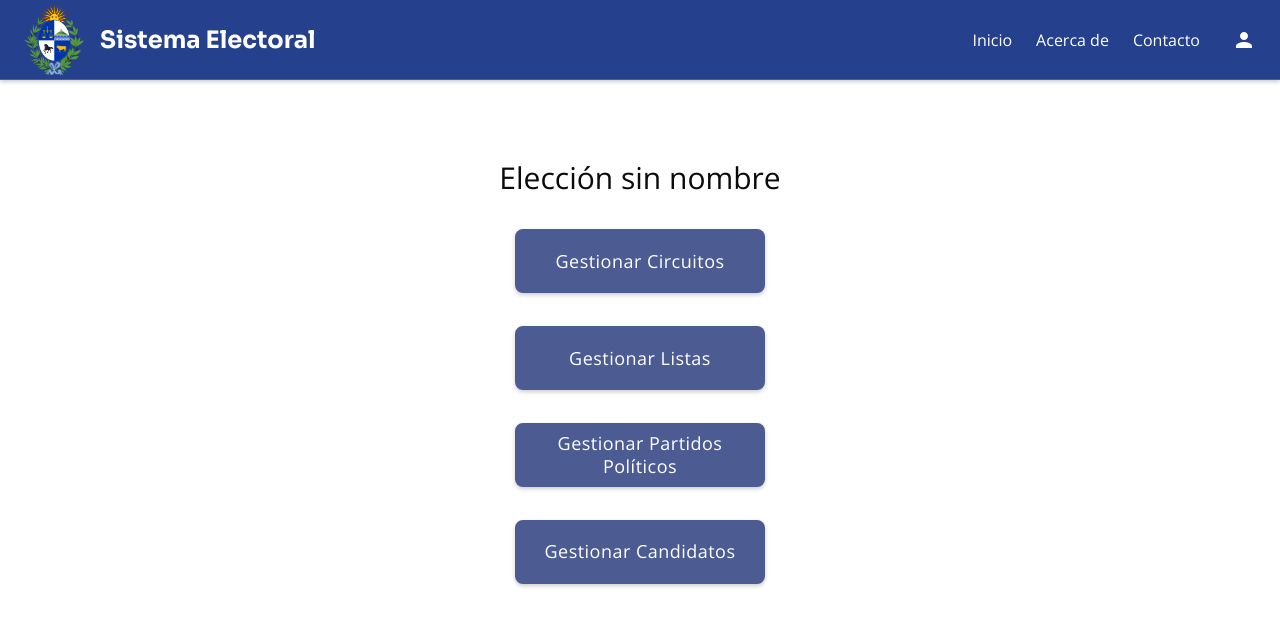
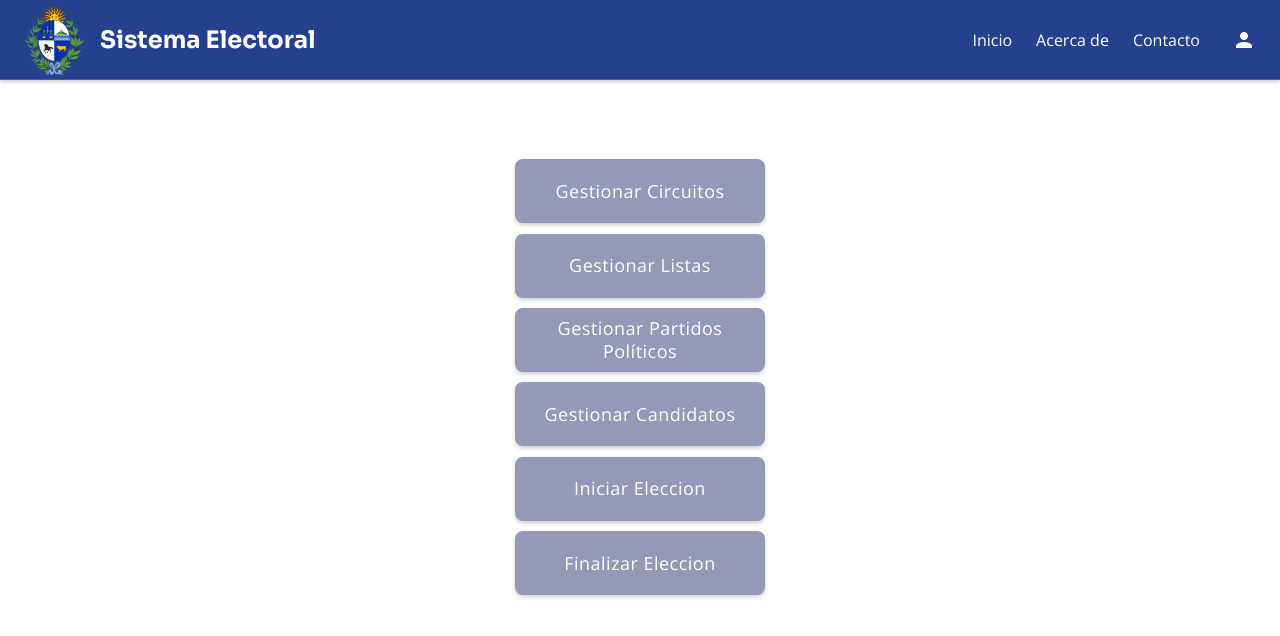
Before and after one commit to maurobarrales25/EleccionesWeb, a React (Vite) app: page /ManageEleccion/1 in a window 1280 px wide. Shown: the top 636 px of the page. Built offline with nearby package versions, Linux system fonts and the light colour scheme; no server answers.

Commit message:
eleccion states and fixes

```diff
--- a/src/api/apiCalls.js
+++ b/src/api/apiCalls.js
@@ -8,6 +8,14 @@ export const logIn = (data) => {
 
 export const getElecciones = () => {
     return axios.get(BASE_URL + 'eleccion/all')
+}
+
+export const getEleccionById = (eleccionId) => {
+    return axios.get(`${BASE_URL}eleccion/${eleccionId}`);
+}
+
+export const updateEleccionHabilitado = (eleccionId, habilitado) => {
+    return axios.post(BASE_URL + 'eleccion/updateHabilitado', null, {params: { eleccionId, habilitado } })
 }
 
 export const getAllCircuitosByEleccion = (eleccionId) => {
--- a/src/pages/CircuitosPage/CircuitosPage.jsx
+++ b/src/pages/CircuitosPage/CircuitosPage.jsx
@@ -53,6 +53,8 @@ function CircuitosPage() {
     try{
         const responseSave = await saveCircuito(eleccionId, numeroCircuito, establecimientoId )
         setCircuitos(prev => [...prev, responseSave.data])
+        setNumeroCircuito("")
+        setEstablecimientoId("")
     }
     catch(error){
         console.log("error", error)
@@ -72,6 +74,7 @@ function CircuitosPage() {
               <TableHead>Estado Votacion</TableHead>
             </TableRow>
           </TableHeader>
+
           <TableBody>
             {circuitos.map(({ eleccionId, numero, establecimientoId, habilitado }) => (
               <TableRow key={eleccionId + numero}>
@@ -97,6 +100,7 @@ function CircuitosPage() {
               </TableRow>
             ))}
           </TableBody>
+
         </Table>
 
         <div className="mt-18 ">
@@ -104,9 +108,11 @@ function CircuitosPage() {
             <PopoverTrigger asChild>
               <ButtonCustom label="Crear Circuito" size="large" />
             </PopoverTrigger>
+
             <PopoverContent className="w-80 flex flex-col items-center shadow-2xl border-2 border-blue-900">
               <form onSubmit={handleCreateCircuito} className="w-full flex flex-col gap-2">
                 <input
+                  value={numeroCircuito}
                   id="numeroCircuito"
                   onChange={(e) => setNumeroCircuito(e.target.value)}
                   type="number"
@@ -114,7 +120,7 @@ function CircuitosPage() {
                   placeholder="Ingrese numero del circuito"
                   className="border-4 rounded-md p-2 outline-0"
                   />
-                <select onChange={(e) => setEstablecimientoId(e.target.value)} required defaultValue="" className="border-4 rounded-md p-2 outline-0">
+                <select value={establecimientoId} onChange={(e) => setEstablecimientoId(e.target.value)} required defaultValue="" className="border-4 rounded-md p-2 outline-0">
 
                   <option value="" disabled>Seleccione el establecimiento</option>
                   {establecimientos.map((est) => (
@@ -127,6 +133,7 @@ function CircuitosPage() {
                 <ButtonCustom label="Crear" size="small"></ButtonCustom>
               </form>
             </PopoverContent>
+
           </Popover>
         </div>
 
--- a/src/pages/EleccionesPage/EleccionesPage.jsx
+++ b/src/pages/EleccionesPage/EleccionesPage.jsx
@@ -12,7 +12,6 @@ import {
 } from "@/components/ui/table";
 import ButtonCustom from "@/components/atoms/ButtonCustom/ButtonCustom";
 import { Popover, PopoverTrigger, PopoverContent } from "@/Components/ui/popover";
-import { BsCircleFill } from "react-icons/bs";
 
 function EleccionesPage() {
   const location = useLocation();
@@ -40,6 +39,8 @@ function EleccionesPage() {
     try{
         const response = await saveEleccion(inputPopUpEleccion, selectTipoEleccion)
         setElecciones(prev => [...prev, response.data])
+        setInputPopUpEleccion("");
+        setSelectTipoEleccion("");
     }
     catch(error){
         console.log("error", error)
@@ -90,10 +91,12 @@ function EleccionesPage() {
                 </TableCell>
                 <TableCell>{new Date(fecha).toLocaleDateString()}</TableCell>
                 <TableCell>
-                  {habilitado ? (
-                    <BsCircleFill className="text-green-600" />
+                  {habilitado === true ? (
+                    <text className="text-green-600"> Iniciada </text>
+                  ) : habilitado === false ? (
+                    <text className="text-red-600"> Finalizada </text>
                   ) : (
-                    <BsCircleFill className="text-red-600" />
+                    <text className="text-amber-500"> Sin iniciar </text>
                   )}
                 </TableCell>
               </TableRow>
@@ -107,17 +110,21 @@ function EleccionesPage() {
             <PopoverTrigger asChild>
               <ButtonCustom label="Crear Eleccion" size="large" />
             </PopoverTrigger>
+
             <PopoverContent className="w-80 flex flex-col items-center shadow-2xl border-2 border-blue-900">
               <form onSubmit={handleCreateEleccion} className="w-full flex flex-col gap-2">
-                <input id="nombreEleccion" onChange={(e) => setInputPopUpEleccion(e.target.value)} type="text" required placeholder="Ingrese nombre de la eleccion" className="border-4 rounded-md p-2 outline-0"/>
-                <select onChange={(e) => setSelectTipoEleccion(e.target.value)} required defaultValue="" className="border-4 rounded-md p-2 outline-0">
+                <input id="nombreEleccion" value={inputPopUpEleccion}  onChange={(e) => setInputPopUpEleccion(e.target.value)} type="text" required placeholder="Ingrese nombre de la eleccion" className="border-4 rounded-md p-2 outline-0"/>
+
+                <select value={selectTipoEleccion} onChange={(e) => setSelectTipoEleccion(e.target.value)} required defaultValue="" className="border-4 rounded-md p-2 outline-0">
                   <option value="" disabled>Seleccione tipo de eleccion</option>
                   <option value="PRESIDENCIAL">PRESIDENCIAL</option>
                   <option value="BALLOTAGE">BALLOTAGE</option>
                 </select>
+
                 <ButtonCustom label="Crear" size="small"></ButtonCustom>
               </form>
             </PopoverContent>
+
           </Popover>
         </div>
        )}
--- a/src/pages/ManageEleccion/ManageEleccion.jsx
+++ b/src/pages/ManageEleccion/ManageEleccion.jsx
@@ -1,21 +1,49 @@
+import { getEleccionById, updateEleccionHabilitado } from "@/api/apiCalls";
 import NavBar from "@/components/NavBar/NavBar";
 import ButtonCustom from "@/components/atoms/ButtonCustom/ButtonCustom";
-import { useParams, useLocation, Link } from "react-router-dom";
+import { useParams, Link } from "react-router-dom";
+import { useState, useEffect } from 'react';
+import { Popover, PopoverTrigger, PopoverContent } from "@/Components/ui/popover";
 
 function ManageEleccion() {
   const { eleccionId } = useParams();
-  const location = useLocation();
-  const nombre = location.state?.nombre || "Elección sin nombre";
+  const [habilitado, setHabilitado] = useState(false);
+  const [eleccion, setEleccion] = useState({});
+
+    const getEleccion = async () => {
+      try {
+        const eleccion = await getEleccionById(eleccionId);
+        setEleccion(eleccion.data);
+        setHabilitado(eleccion.data.habilitado);
+      }
+      catch (e) {
+        console.error("Error:", e);
+      }
+    };
+
+    useEffect(() => {
+      getEleccion();
+    }, []);
+
+    const handleToggleHabilitado = async (valor) => {
+      try {
+        await updateEleccionHabilitado(eleccionId, valor);
+        setHabilitado(valor);
+      }
+      catch (error) {
+        console.error("Error:", error);
+      }
+    };
 
   return (
     <div>
       <NavBar />
       <div className="flex flex-col justify-around items-center mt-10 h-[60vh]">
-      <h1 className="text-3xl font-bold text-center mt-6">{nombre}</h1>
+      <h1 className="text-3xl font-bold text-center mt-6">{eleccion.nombre}</h1>
         <Link to={`/CircuitosPage/${eleccionId}`}>
-            <ButtonCustom label="Gestionar Circuitos" size="large" />
+            <ButtonCustom label="Gestionar Circuitos" size="large" disabled={habilitado !== true}/>
         </Link>
-        <ButtonCustom label="Gestionar Listas" size="large" />
+        <ButtonCustom label="Gestionar Listas" size="large" disabled={habilitado !== true}/>
         <ButtonCustom
             label={
                 <label>
@@ -23,8 +51,51 @@ function ManageEleccion() {
                 </label>
             }
             size="large"
+            disabled={habilitado !== true}
             />
-        <ButtonCustom label="Gestionar Candidatos" size="large" />
+
+        <ButtonCustom label="Gestionar Candidatos" size="large" disabled={habilitado !== true}/>
+
+        <Popover>
+          <PopoverTrigger asChild>
+            <ButtonCustom
+              label="Iniciar Eleccion"
+              size="large"
+              disabled={habilitado === true || habilitado === false}
+            />
+          </PopoverTrigger>
+          <PopoverContent className="w-80 flex flex-col items-center shadow-2xl border-2 border-blue-900">
+            <p className="text-center mb-4">
+              ¿Está seguro de que desea iniciar la eleccion?
+            </p>
+            <ButtonCustom
+              label="Confirmar Inicio"
+              onClick={() => handleToggleHabilitado(true)}
+              size="small"
+            />
+          </PopoverContent>
+        </Popover>
+
+        <Popover>
+          <PopoverTrigger asChild>
+            <ButtonCustom
+              label="Finalizar Eleccion"
+              size="large"
+              disabled={habilitado !== true}
+            />
+          </PopoverTrigger>
+          <PopoverContent className="w-80 flex flex-col items-center shadow-2xl border-2 border-blue-900">
+            <p className="text-center mb-4">
+              ¿Está seguro de que desea finalizar la eleccion?
+            </p>
+            <ButtonCustom
+              label="Confirmar Finalizacion"
+              onClick={() => handleToggleHabilitado(false)}
+              size="small"
+            />
+          </PopoverContent>
+        </Popover>
+
       </div>
     </div>
   );
```
